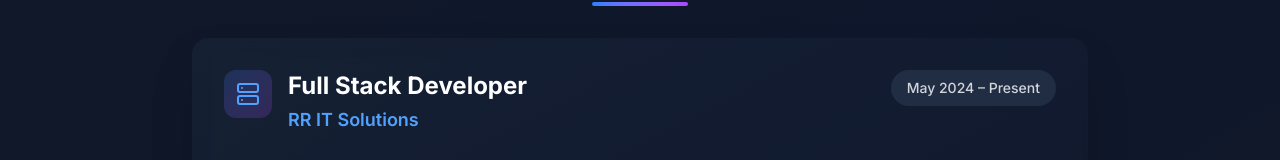
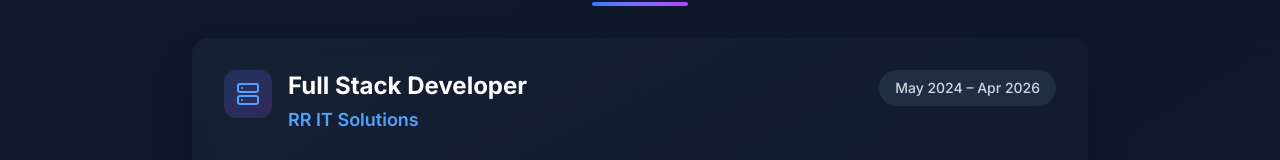
Before and after one commit to diwakarworks/My-portfolio, a Next.js app in the folder portfolio/: page /work in a window 1280 px wide. Shown: the part 214-374 px from the top of the page. Built offline with nearby package versions, Linux system fonts and the light colour scheme.

Commit message:
Update work experience details for RR IT Solutions

```diff
--- a/portfolio/src/app/work/page.tsx
+++ b/portfolio/src/app/work/page.tsx
@@ -4,7 +4,7 @@ import { Server, Briefcase } from "lucide-react";
 const experience = {
   company: "RR IT Solutions",
   role: "Full Stack Developer",
-  duration: "May 2024 – Present",
+  duration: "May 2024 – Apr 2026",
   icon: Server,
   description: [
     "Developed full-stack web applications using React.js, Node.js, and NestJS, ensuring responsive and high-performance user experiences across all devices.",
```
